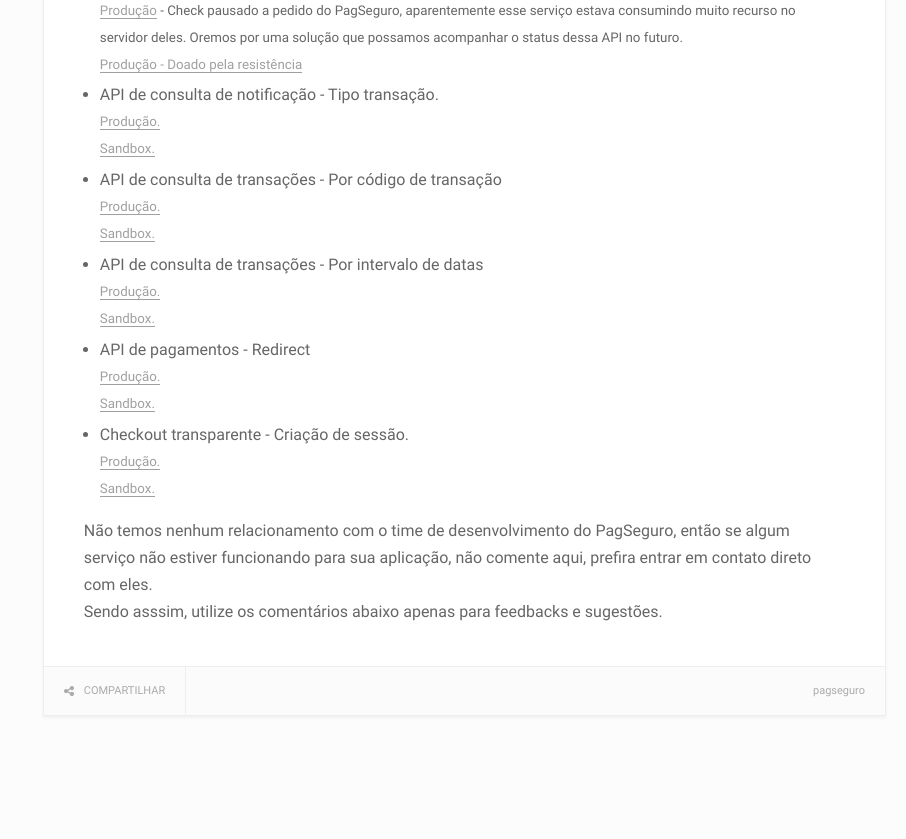
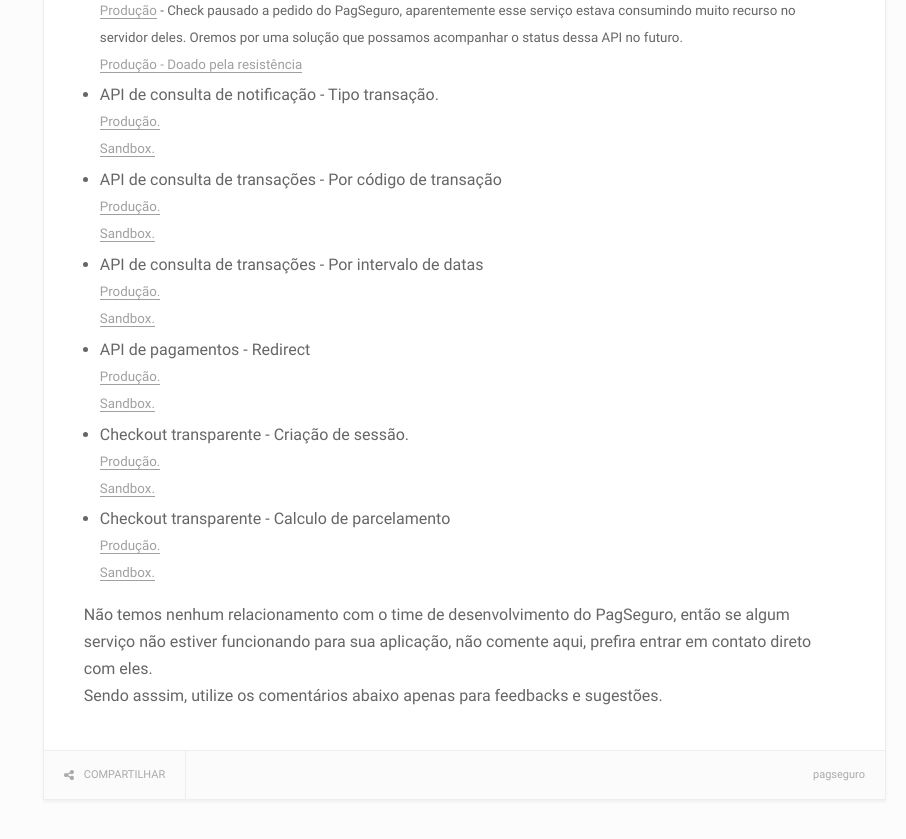
Before and after one commit to sounoob/sounoob.github.io, a Jekyll site: the page built from _posts/2017-10-16-pagseguro-health-check-de-api.html, in a window 1280 px wide and 900 px high, scrolled down 1048 px. Shown: the top 839 px of the window, without its empty margins (374-1280 px from the left). Built offline with Jekyll 4.4.1, drawn with Linux system fonts in a browser that asks for light colours; before the commit the page ends 1864 px from its top, so only the background shows below that.

Commit message:
Text update

```diff
--- a/_posts/2017-10-16-pagseguro-health-check-de-api.html
+++ b/_posts/2017-10-16-pagseguro-health-check-de-api.html
@@ -88,6 +88,17 @@
             <a href="https://pingdom.sounoob.com.br/jve1lx9i4gkw/4466553" target="_blank">Sandbox.</a>
         </small>
     </li>
+    <li>
+        Checkout transparente - Calculo de parcelamento
+        <br>
+        <small>
+            <a href="https://pingdom.sounoob.com.br/shosphe5xbfy/4530267" target="_blank">Produção.</a>
+        </small>
+        <br>
+        <small>
+            <a href="https://pingdom.sounoob.com.br/shosphe5xbfy/4530219" target="_blank">Sandbox.</a>
+        </small>
+    </li>
 </ul>
 <p>
     Não temos nenhum relacionamento com o time de desenvolvimento do PagSeguro, então se algum serviço não estiver funcionando para sua aplicação, não comente aqui, prefira entrar em contato direto com eles.
```
